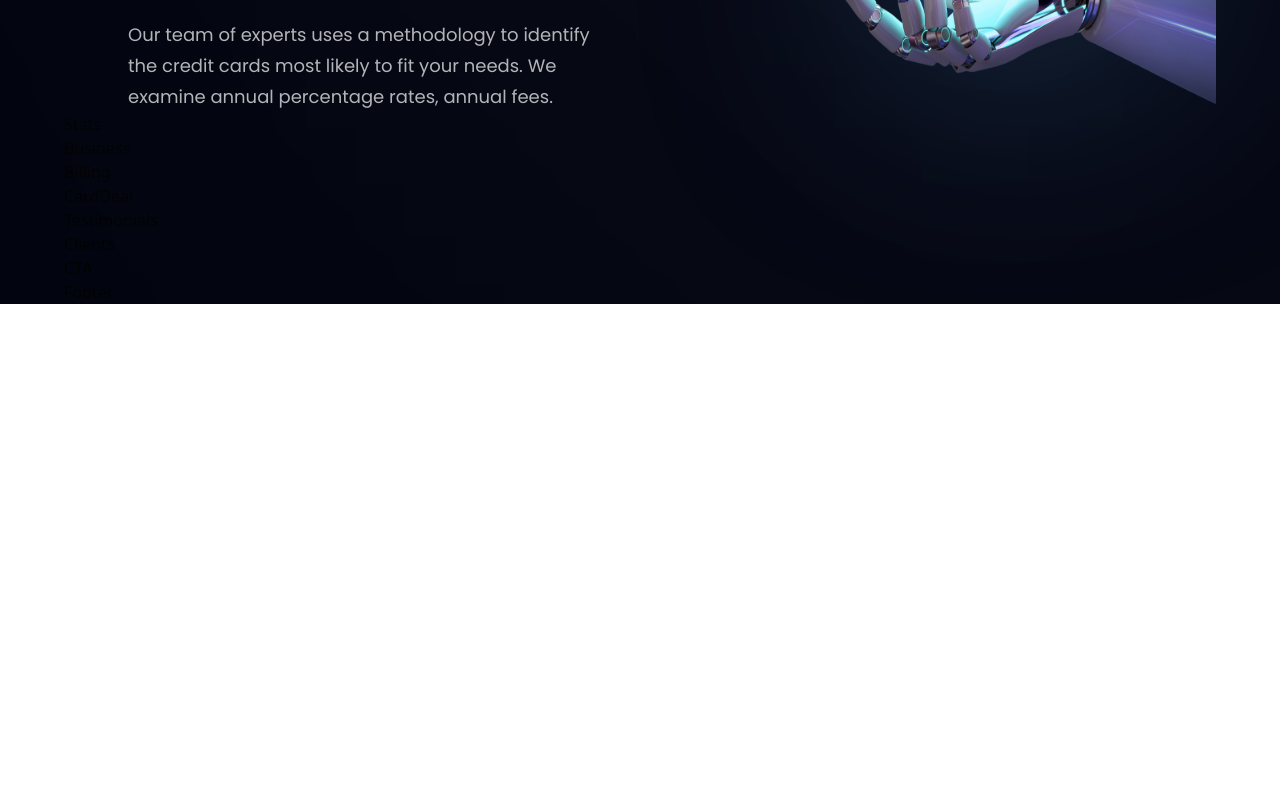
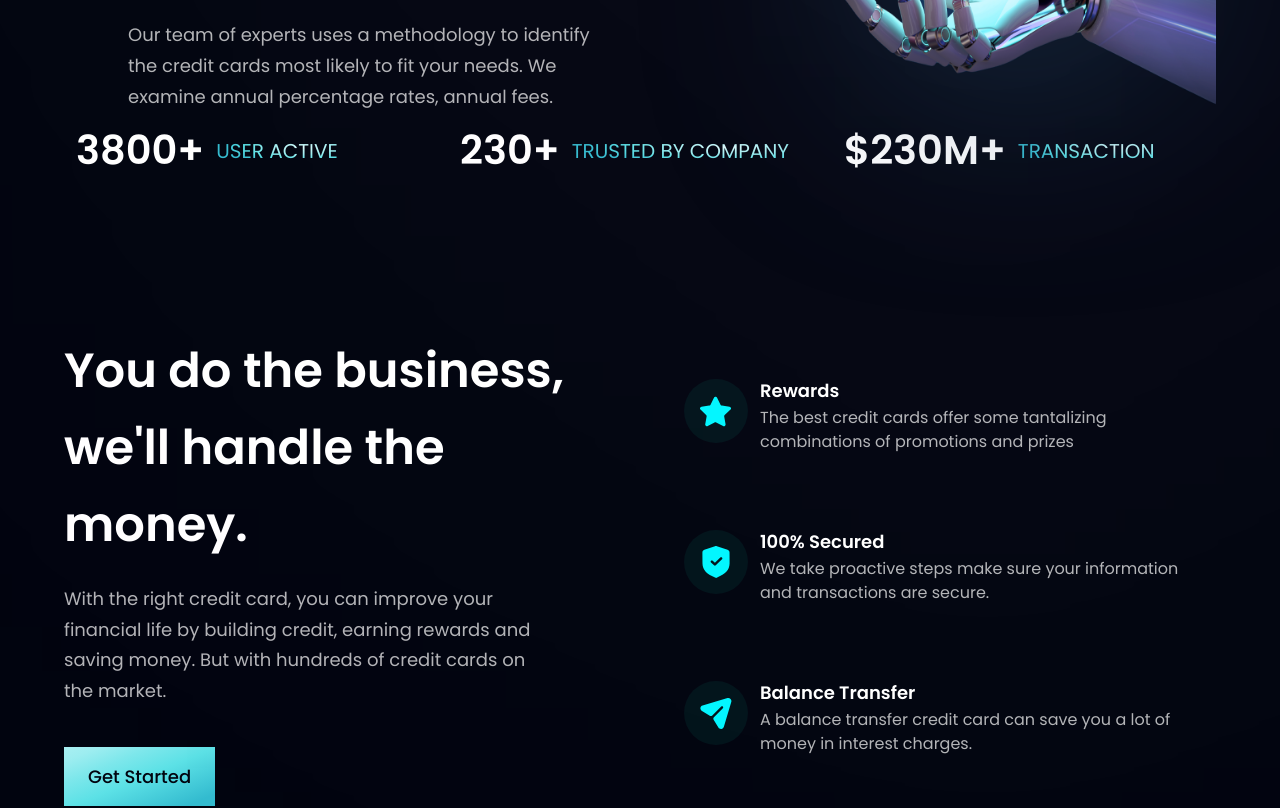
Before and after one commit to AdnanMGHaider/tailwind-practice-project-2, a React (Create React App) app: page / in a window 1280 px wide. Shown: the part 520-1328 px from the top of the page. Before the commit the page ends 824 px from the top, so only its background shows below. Built offline with nearby package versions, Linux system fonts and the light colour scheme.

Commit message:
Completed the 'Features' Section

```diff
--- a/src/components/Business.js
+++ b/src/components/Business.js
@@ -1,7 +1,49 @@
-import React from "react";
+import { features } from "../constants";
+import Button from "./Button";
+
+const FeatureCard = ({ icon, title, content, index }) => (
+  <div
+    className={`flex flex-row p-6 rounded-[20px] ${
+      index !== features.length - 1 ? "mb-6" : "mb-0"
+    } feature-card`}
+  >
+    <div className="w-[64px] h-[64px] rounded-full flex justify-center items-center bg-dimBlue">
+      <img src={icon} alt="icon" className="w-[50%] h-[50%] object-contain" />
+    </div>
+    <div className="flex-1 flex flex-col ml-3">
+      <h4 className="font-poppins font-semibold text-white text-[18px] leading-[23px] mb-1">
+        {title}
+      </h4>
+      <p className="font-poppins font-normal text-dimWhite text-[16px] leading-[24px] mb-1">
+        {content}
+      </p>
+    </div>
+  </div>
+);
 
 const Business = () => {
-  return <div>Business</div>;
+  return (
+    <section id="features" className="flex md:flex-row flex-col sm:py-16 py-6">
+      <div className="flex-1 flex justify-center items-start flex-col">
+        <h2 className="font-poppins font-semibold xs:text-[48px] text-[40px] text-white xs:leading-[76.8px] leading-[66.8px] w-full">
+          You do the business, <br className="sm:block hidden" /> we'll handle
+          the money.
+        </h2>
+        <p className="font-poppins font-normal text-dimWhite text-[18px] leading-[30.8px] max-w-[470px] mt-5">
+          With the right credit card, you can improve your financial life by
+          building credit, earning rewards and saving money. But with hundreds
+          of credit cards on the market.
+        </p>
+        <Button styles="mt-10" />
+      </div>
+
+      <div className="flex-1 flex justify-center items-center md:ml-10 ml-0 md:mt-0 mt-10 relative flex-col">
+        {features.map((feature, index) => (
+          <FeatureCard key={feature.id} {...feature} index={index} />
+        ))}
+      </div>
+    </section>
+  );
 };
 
 export default Business;
--- a/src/components/Button.js
+++ b/src/components/Button.js
@@ -1,7 +1,14 @@
 import React from "react";
 
-const Button = () => {
-  return <div>Button</div>;
+const Button = ({ styles }) => {
+  return (
+    <button
+      type="button"
+      className={`py-4 px-6 bg-blue-gradient font-poppins font-medium text-[18px] text-primary outline-none ${styles}`}
+    >
+      Get Started
+    </button>
+  );
 };
 
 export default Button;
--- a/src/components/Stats.js
+++ b/src/components/Stats.js
@@ -1,7 +1,23 @@
-import React from "react";
+import { stats } from "../constants";
 
 const Stats = () => {
-  return <div>Stats</div>;
+  return (
+    <section className="flex justify-center items-center flex-row flex-wrap sm:mb-20 mb-6">
+      {stats.map((stat) => (
+        <div
+          key={stat.id}
+          className="flex-1 flex justify-start items-center flex-row m-3"
+        >
+          <h4 className="font-poppins font-semibold xs:text-[40px] text-[30px] xs:leading-[53px] leading-[43px] text-white">
+            {stat.value}
+          </h4>
+          <p className="font-poppins font-normal xs:text-[20px] text-[15px] xs:leading-[26px] leading-[21px] text-gradient uppercase ml-3">
+            {stat.title}
+          </p>
+        </div>
+      ))}
+    </section>
+  );
 };
 
 export default Stats;
```
